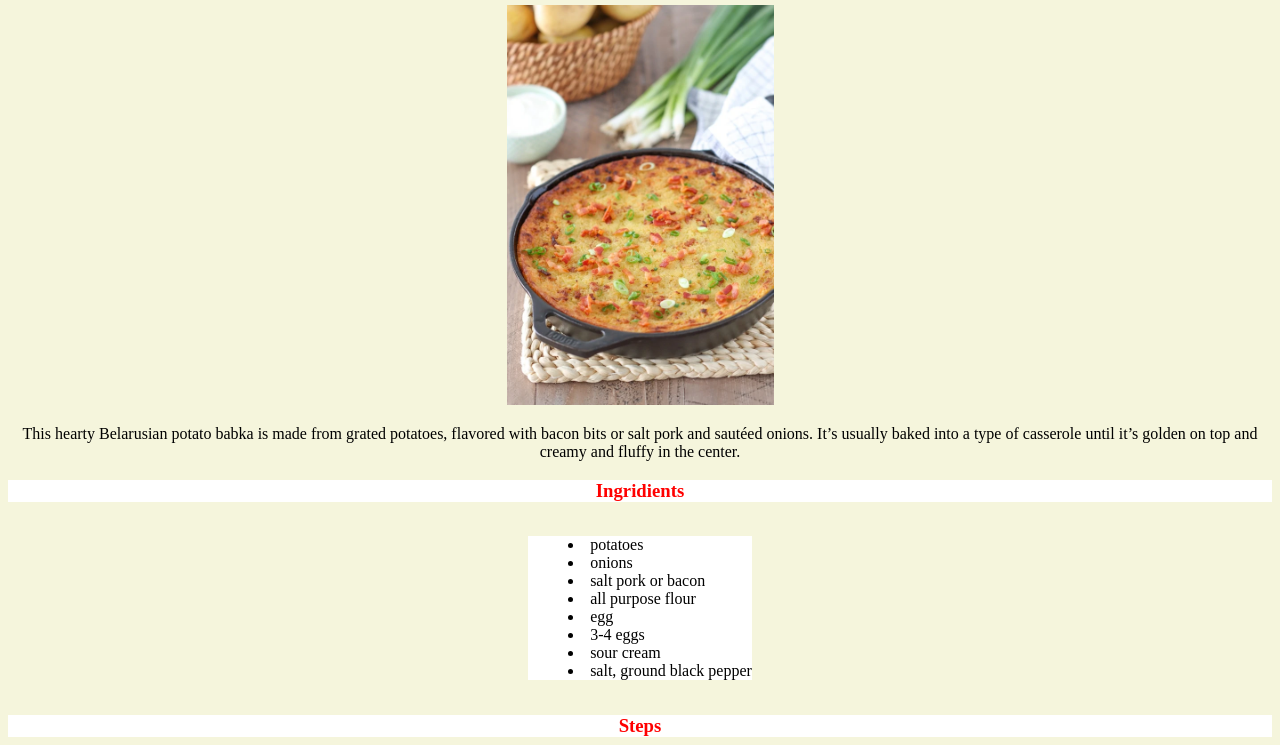
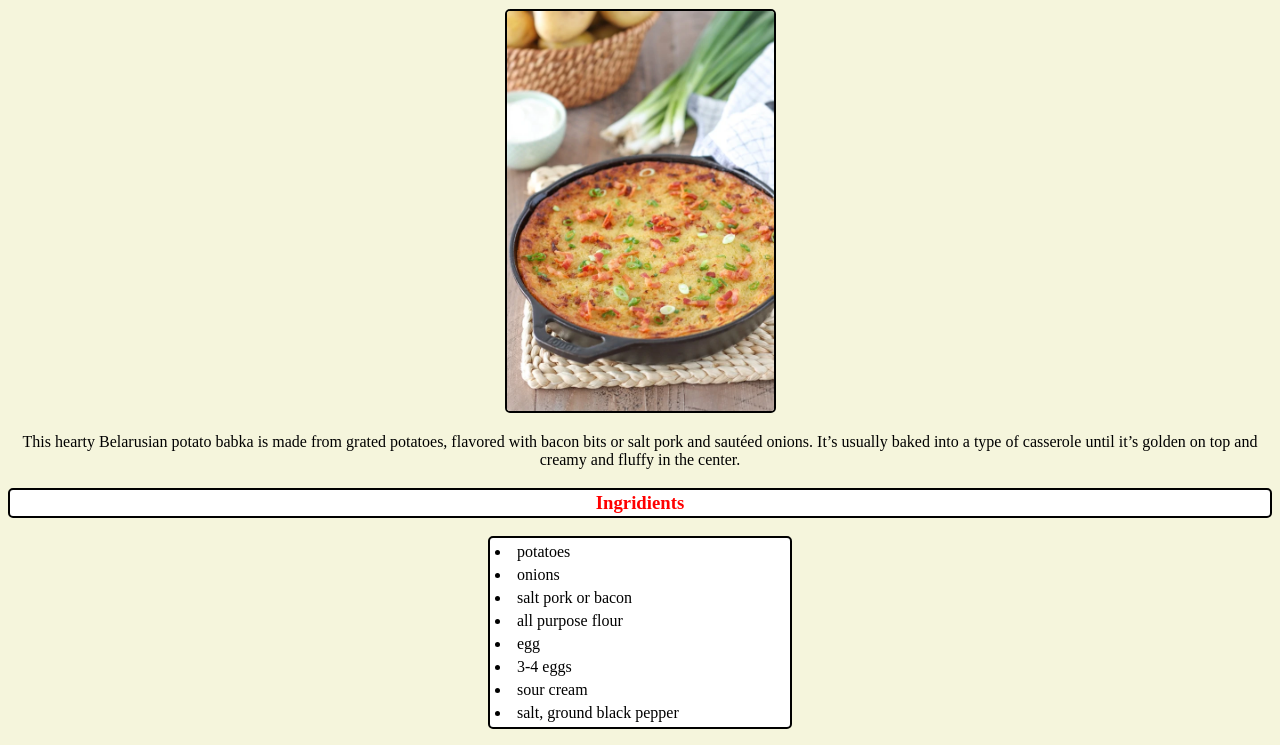
Before and after one commit to Cuthbert21/odin-recipes, a plain HTML site: page recipes/babka.html in a window 1280 px wide. Shown: the part 75-820 px from the top of the page. Drawn offline with Linux system fonts and the light colour scheme.

Commit message:
Add borders, margins and paddings and center elements

```diff
--- a/styles.css
+++ b/styles.css
@@ -7,11 +7,21 @@ body {
 h1 {
     background-color: white;
     color: red;
+    border: 2px solid black;
+    border-radius: 5px;
 }
 
 h3 {
     background-color: white;
     color: red;
+    border: 2px solid black;
+    border-radius: 5px;
+    padding: 2px;
+}
+
+img {
+    border: 2px solid black;
+    border-radius: 5px;
 }
 
 .main-page {
@@ -21,18 +31,32 @@ h3 {
 .non-main-list {
     display: inline-block;
     text-align: left;
+    border: 2px solid black;
+    border-radius: 5px;
 }
 
 ul {
     text-align: center;
     list-style-position: inside;
     background-color: white;
+    padding-inline-start: 0px;
+    border: 2px solid black;
+    border-radius: 5px;
+    width: 300px;
+    margin: 0 auto;
 }
 
 ol {
     text-align: justify;
+    width: 1200px;
+    margin: 0 auto;
+}
+
+li {
+    margin: 5px;
 }
 
 .red {
     background-color: red;
+    margin: 0;
 }
```
Also changed, not shown: index.html (+1 -0 lines).
